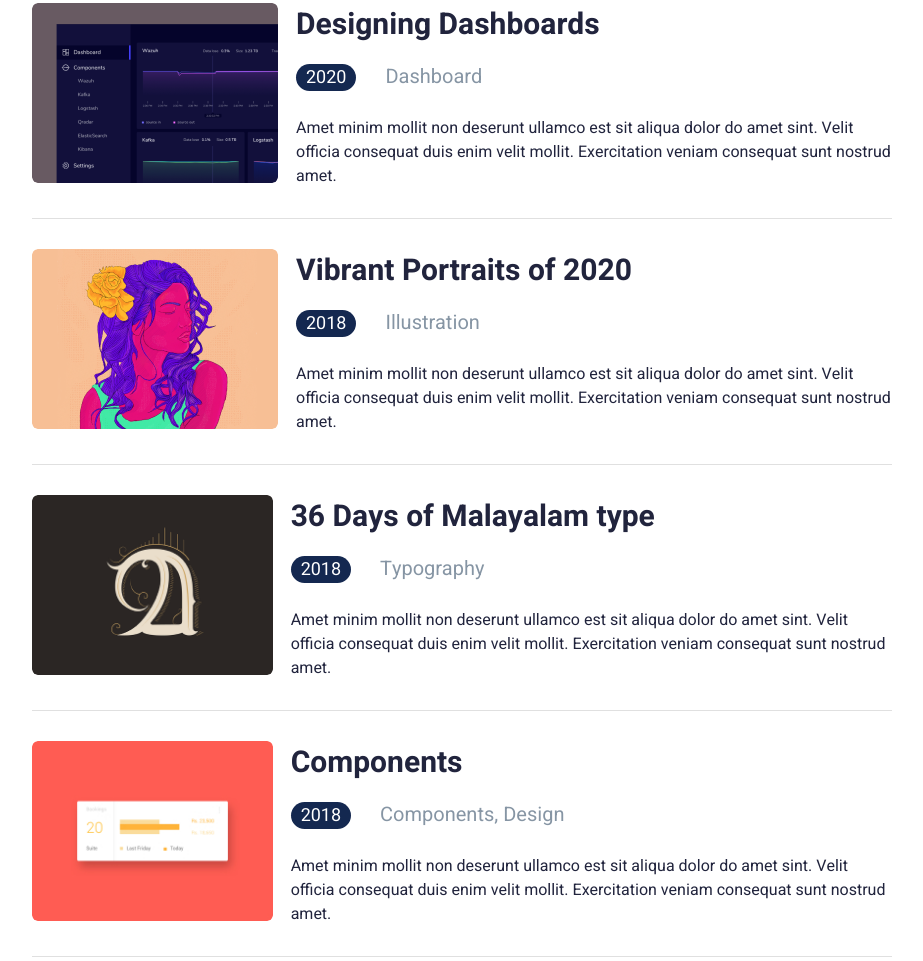
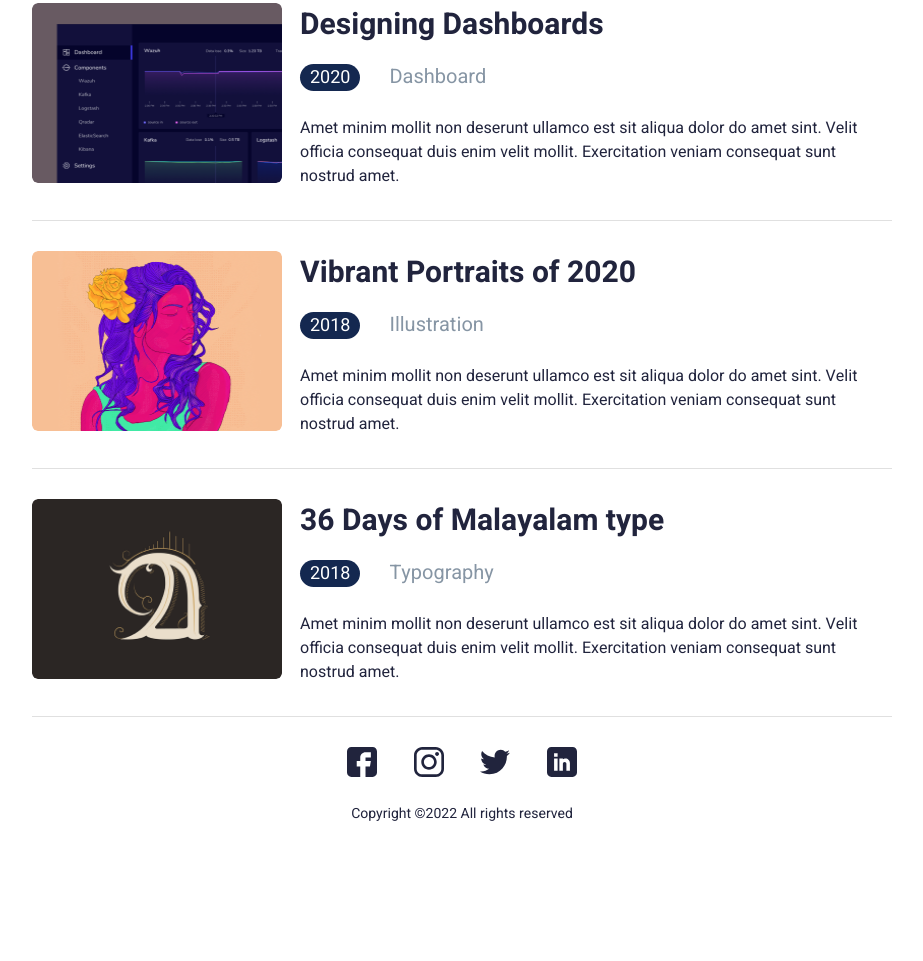
Before and after one commit to YMoskalenko/CBS_Marathon, a plain HTML site: page CBS_Resume/index.html in a window 1280 px wide. Shown: the part 619-1580 px from the top of the page, without its empty margins (178-1101 px from the left). After the commit the page ends 1445 px from the top, so only its background shows below. Drawn offline with Linux system fonts and the light colour scheme.

Commit message:
Lesson_6_HomeWork

```diff
--- a/CBS_Resume/index.html
+++ b/CBS_Resume/index.html
@@ -17,9 +17,9 @@
     <header>
       <nav class="menu">
         <button class="burger"></button>
-        <a href="works.html">Works</a>
-        <a href="blog.html">Blog</a>
-        <a href="contacts.html">Contact</a>
+        <a href="./works.html">Works</a>
+        <a href="./blog.html">Blog</a>
+        <a href="./#">Contact</a>
       </nav>
       <!-- about-user -->
       <div class="container about-user">
@@ -41,9 +41,15 @@
         <h2>Featured Works</h2>
         <div class="featured-works">
           <div class="work">
-            <img src="images/1.png" alt="image" />
+            <a href="./works-pages/article-page.html"
+              ><img src="./images/1.png" alt="image"
+            /></a>
             <div class="description">
-              <h3>Designing Dashboards</h3>
+              <h3>
+                <a href="./works-pages/article-page.html"
+                  >Designing Dashboards</a
+                >
+              </h3>
               <span class="badge">2020</span>
               <span class="topic">Dashboard</span>
               <p>
@@ -56,9 +62,15 @@
           </div>
           <!-- /.work -->
           <div class="work">
-            <img src="images/2.png" alt="image" />
+            <a href="./works-pages/article-page-1.html"
+              ><img src="./images/2.png" alt="image"
+            /></a>
             <div class="description">
-              <h3>Vibrant Portraits of 2020</h3>
+              <h3>
+                <a href="./works-pages/article-page-1.html"
+                  >Vibrant Portraits of 2020</a
+                >
+              </h3>
               <span class="badge">2018</span>
               <span class="topic">Illustration</span>
               <p>
@@ -71,26 +83,17 @@
           </div>
           <!-- /.work -->
           <div class="work">
-            <img src="images/3.png" alt="image" />
+            <a href="./works-pages/article-page-2.html"
+              ><img src="./images/3.png" alt="image"
+            /></a>
             <div class="description">
-              <h3>36 Days of Malayalam type</h3>
+              <h3>
+                <a href="./works-pages/article-page-2.html"
+                  >36 Days of Malayalam type</a
+                >
+              </h3>
               <span class="badge">2018</span>
               <span class="topic">Typography</span>
-              <p>
-                Amet minim mollit non deserunt ullamco est sit aliqua dolor do
-                amet sint. Velit officia consequat duis enim velit mollit.
-                Exercitation veniam consequat sunt nostrud amet.
-              </p>
-            </div>
-            <!-- /.description -->
-          </div>
-          <!-- /.work -->
-          <div class="work">
-            <img src="images/4.png" alt="image" />
-            <div class="description">
-              <h3>Components</h3>
-              <span class="badge">2018</span>
-              <span class="topic">Components, Design</span>
               <p>
                 Amet minim mollit non deserunt ullamco est sit aliqua dolor do
                 amet sint. Velit officia consequat duis enim velit mollit.
@@ -106,5 +109,29 @@
       <!-- /.container -->
     </section>
     <!-- My Featured Works -->
+
+    <!-- Footer | Підвал -->
+    <footer>
+      <div class="socials">
+        <a
+          href="https://www.facebook.com/moskalenko.yuriy"
+          target="_blank"
+          class="icon fb"
+        ></a>
+        <a
+          href="https://www.instagram.com/yuriy.moskalenko.vn/"
+          target="_blank"
+          class="icon inst"
+        ></a>
+        <a href="#" target="_blank" class="icon tw"></a>
+        <a
+          href="https://www.linkedin.com/in/yuriy-moskalenko-6915a022b"
+          target="_blank"
+          class="icon in"
+        ></a>
+      </div>
+      <p>Copyright ©2022 All rights reserved</p>
+    </footer>
+    <!-- Footer | Підвал -->
   </body>
 </html>
--- a/CBS_Resume/style.css
+++ b/CBS_Resume/style.css
@@ -12,7 +12,6 @@ body {
 .container {
   max-width: 860px;
   margin: 0 auto;
-  /* border: 1px solid #000; */
 }
 
 h1 {
@@ -29,6 +28,11 @@ h2 {
 h3 {
   font-size: 30px;
   margin-bottom: 15px;
+}
+
+h3 a {
+  text-decoration: none;
+  color: #21243d;
 }
 
 p {
@@ -304,5 +308,49 @@ p {
     font-size: 18px;
   }
 }
+/* ARTICLE-PAGE END*/
 
-/* ARTICLE-PAGE END*/ ;
+/* FOOTER START*/
+footer {
+  text-align: center;
+  padding-top: 50px 0;
+}
+
+footer p {
+  font-size: 14px;
+}
+
+.socials {
+  width: 230px;
+  margin: 0 auto;
+  display: flex;
+  justify-content: space-between;
+}
+
+.socials a {
+  width: 30px;
+  height: 30px;
+  margin-bottom: 25px;
+}
+
+.icon {
+  background-size: 100% 100%;
+  background-repeat: no-repeat;
+}
+
+.fb {
+  background-image: url(images/footer/fb.svg);
+}
+
+.inst {
+  background-image: url(images/footer/insta.svg);
+}
+
+.tw {
+  background-image: url(images/footer/twiter.svg);
+}
+
+.in {
+  background-image: url(images/footer/linkedIn.svg);
+}
+/* FOOTER END*/
```
Also changed, not shown: CBS_Resume/blog.html (+26 -1 lines), CBS_Resume/works-pages/article-page-1.html (+24 -0 lines), CBS_Resume/works-pages/article-page-2.html (+24 -0 lines), CBS_Resume/works-pages/article-page.html (+27 -3 lines), CBS_Resume/works.html (+48 -22 lines), CBS_Resume/images/footer/fb.svg (added), CBS_Resume/images/footer/insta.svg (added), CBS_Resume/images/footer/linkedIn.svg (added), CBS_Resume/images/footer/twiter.svg (added).
